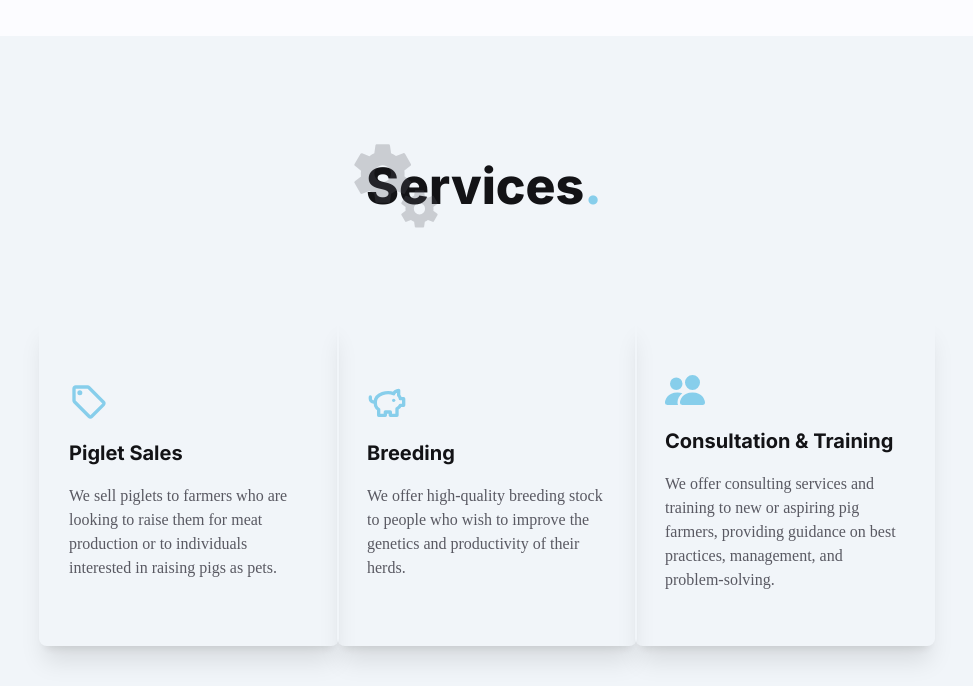
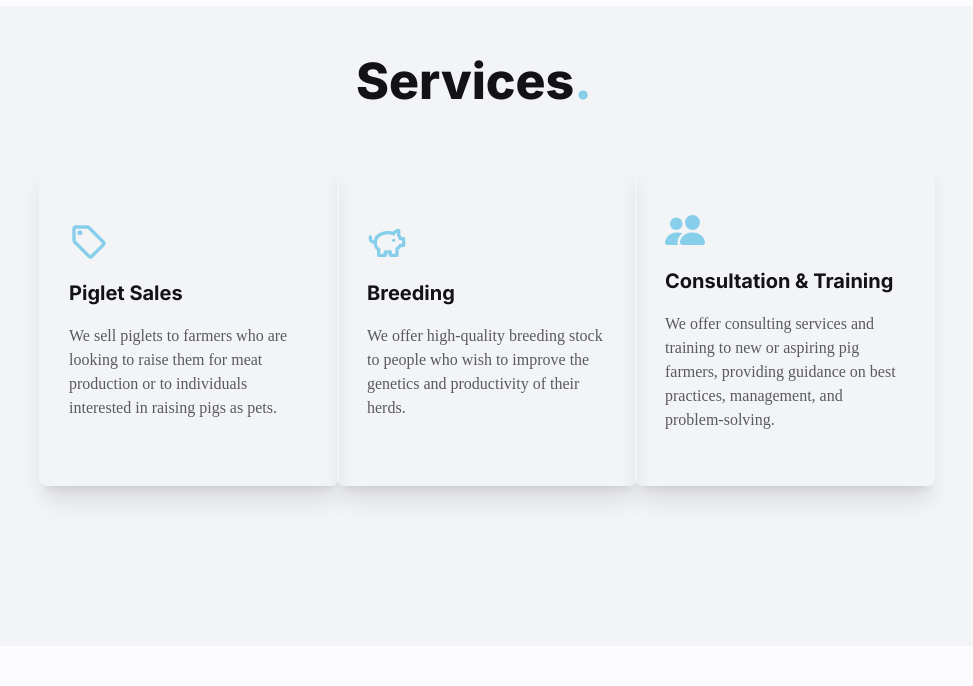
Before and after one commit to ranselorm/piggery, a React (Create React App) app: page / in a window 1280 px wide. Shown: the part 1674-2360 px from the top of the page, without its empty margins (166-1139 px from the left). Built offline with nearby package versions, Linux system fonts and the light colour scheme.

Commit message:
production fix

```diff
--- a/src/components/Services.jsx
+++ b/src/components/Services.jsx
@@ -4,16 +4,15 @@ import { BsPeopleFill } from "react-icons/bs";
 
 const Services = () => {
   return (
-    <section className=" mb-[100px] -mt-[30px] lg:mt-0 bg-slate-100 lg:h-[120vh] h-[160vh]">
-      <div className="px-[20px] lg:px-[135px] pt-[100px]">
+    <section className=" mb-[100px]  lg:mt-0 bg-gray-100 lg:h-[80vh] h-[140vh]">
+      <div className="px-[20px] lg:px-[135px] pt-[50px] -mt-[30px]">
         <div className="section-title-group justify-center">
-          <MdMiscellaneousServices className="text-[100px] opacity-25" />
           <h2 className="h2 section-title">
             Services<span className="text-[#87CEEB]">.</span>
           </h2>
         </div>
         {/* wrapper */}
-        <div className="grid grid-rows-3 lg:grid-cols-3 gap-6 justify-center items-center lg:px-[70px] px-0">
+        <div className="grid grid-rows-3 lg:grid-cols-3 gap-6 justify-center items-center lg:px-[70px] px-0 -mt-[50px] lg:-mt-[30px]" >
           <div
             className="w-[370px] lg:w-[300px] h-[330px] rounded-lg px-[30px] flex flex-col justify-center items-start gap-y-4 lg:shadow-xl shadow-lg"
             data-aos="fade-up"
```
